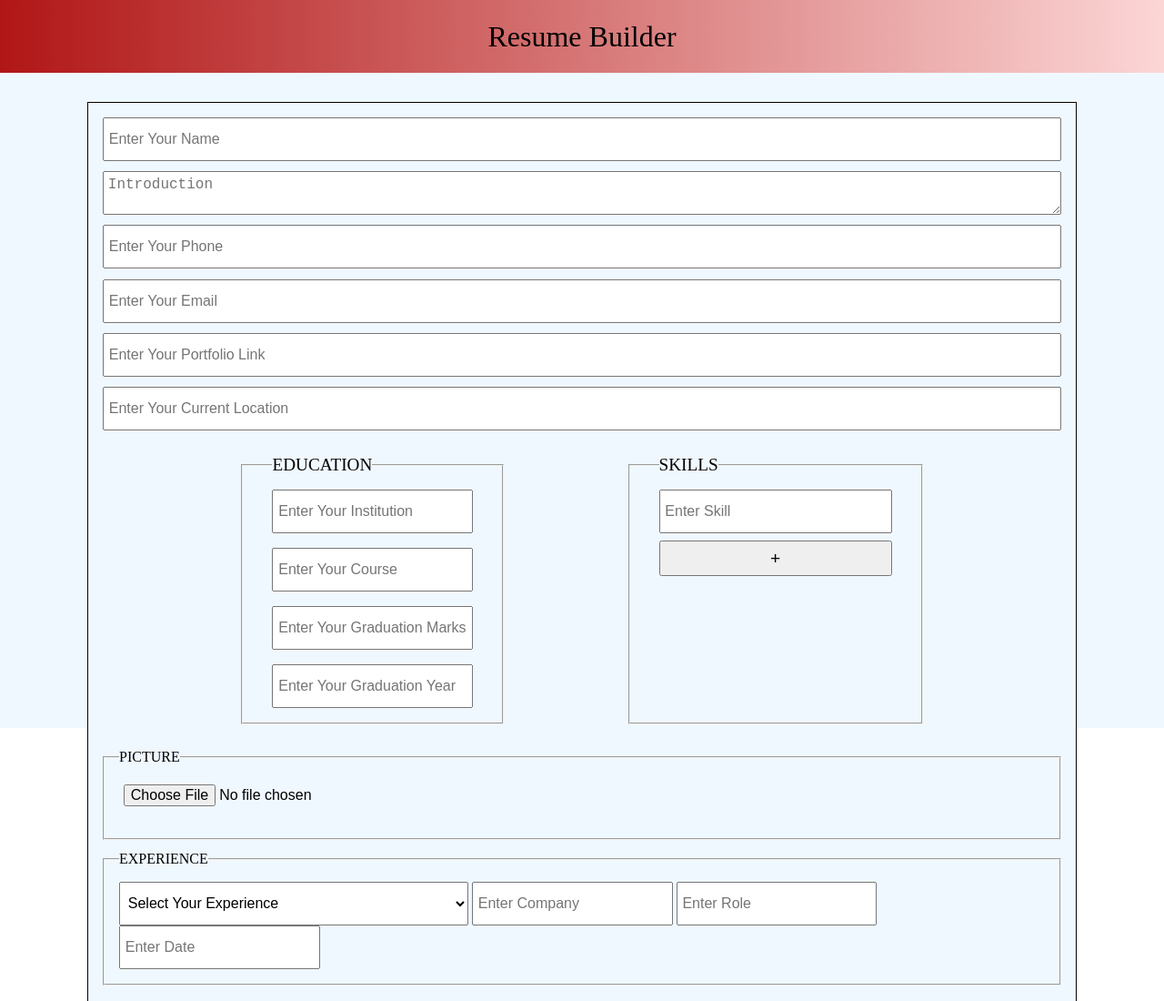
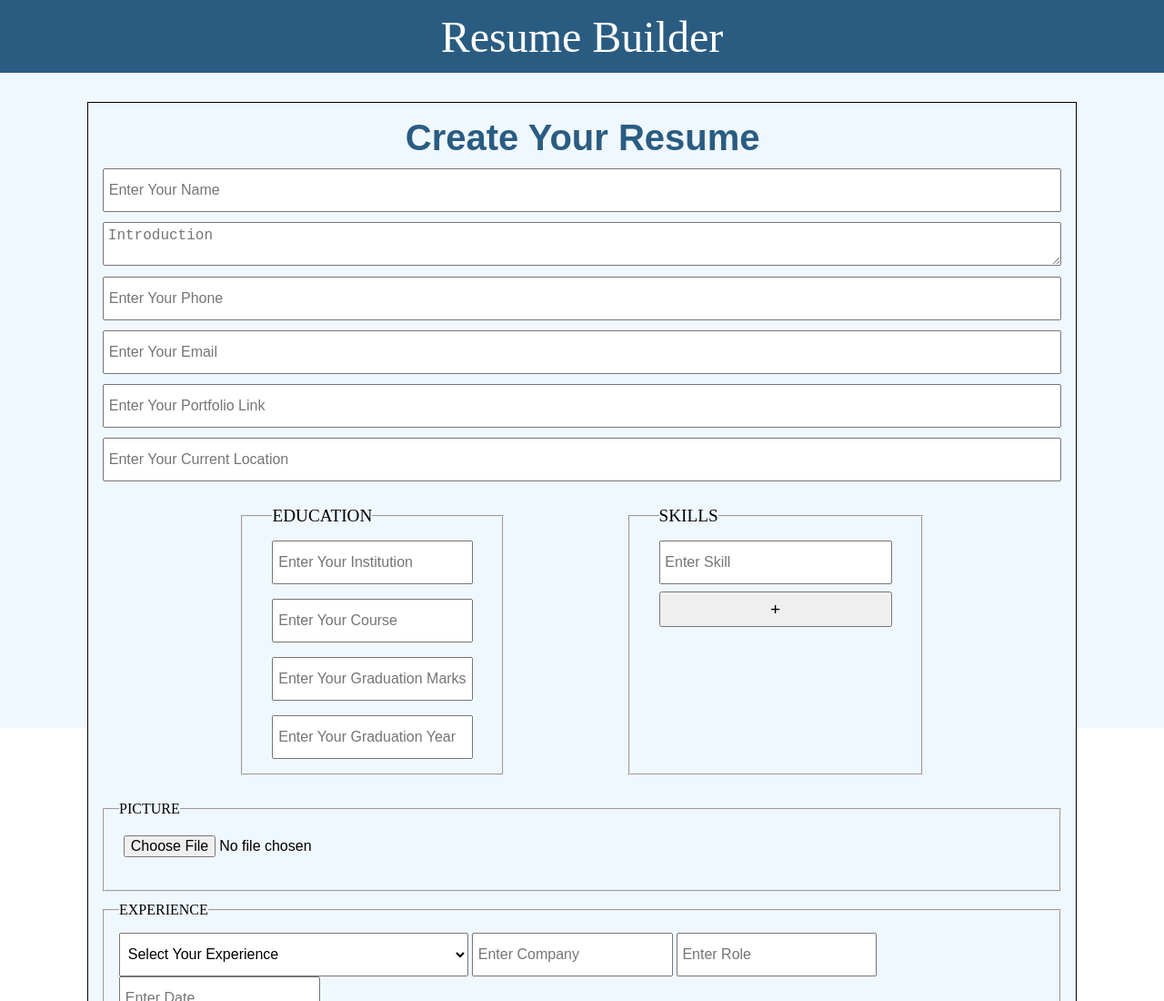
Before and after one commit to Mohitkumar2698/Minor-Projects, a plain HTML site: page DOM Projects/Resume Builder/form.html in a window 1280 px wide. Shown: the top 1100 px of the page at 91% size. Drawn offline with Linux system fonts and the light colour scheme.

Commit message:
updated reasume builder

```diff
--- a/DOM Projects/Resume Builder/form.html
+++ b/DOM Projects/Resume Builder/form.html
@@ -12,6 +12,7 @@
     <div class="body-div">
       <div class="form-div">
         <form id="form">
+          <h2 class="main-heading">Create Your Resume</h2>
           <input
             type="text"
             id="name"
--- a/DOM Projects/Resume Builder/style.css
+++ b/DOM Projects/Resume Builder/style.css
@@ -2,18 +2,20 @@
   margin: 0;
   padding: 0;
   box-sizing: border-box;
+  scrollbar-width: none;
+}
+:root {
+  --background-color: #2a5c82;
+  --text-color: #4a5568;
 }
 .navbar-div {
   height: 10vh;
   display: flex;
   align-items: center;
   justify-content: space-evenly;
-  font-size: 2rem;
-  background: linear-gradient(
-    to right,
-    rgb(177, 22, 22),
-    rgba(241, 59, 59, 0.212)
-  );
+  font-size: 3rem;
+  background-color: var(--background-color);
+  color: white;
 }
 .body-div {
   height: 90vh;
@@ -27,6 +29,12 @@ form {
   flex-direction: column;
   gap: 0.7rem;
   border: 1px solid black;
+}
+form .main-heading {
+  font-size: 2.5rem;
+  font-family: Ubuntu, sans-serif;
+  margin-left: 26vw;
+  color: var(--background-color);
 }
 .inputs {
   height: 6vh;
@@ -102,7 +110,7 @@ select {
   width: 130px;
   border-radius: 50%;
 }
-form{
+form {
   overflow: hidden;
 }
 .name-div {
```
